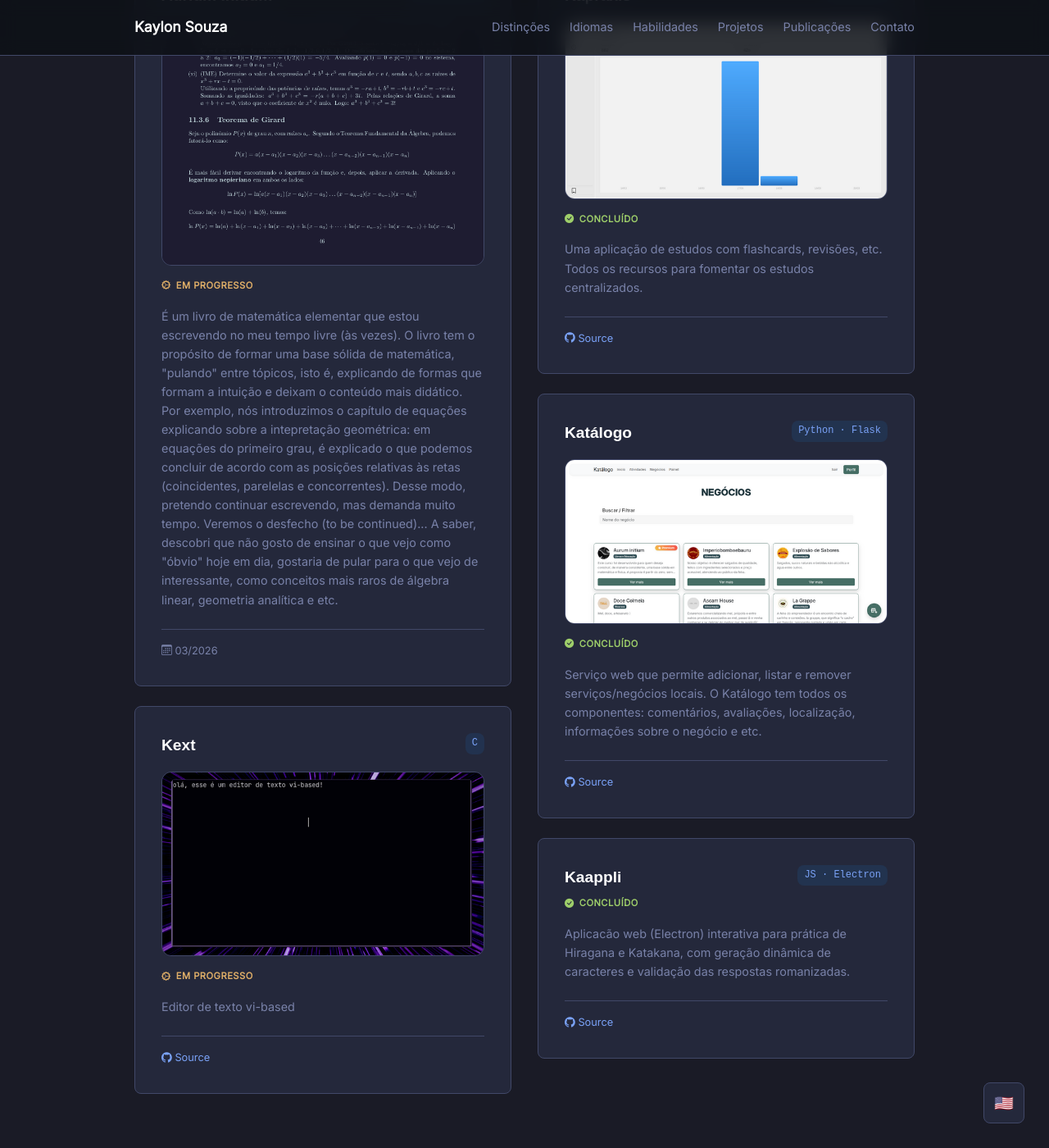
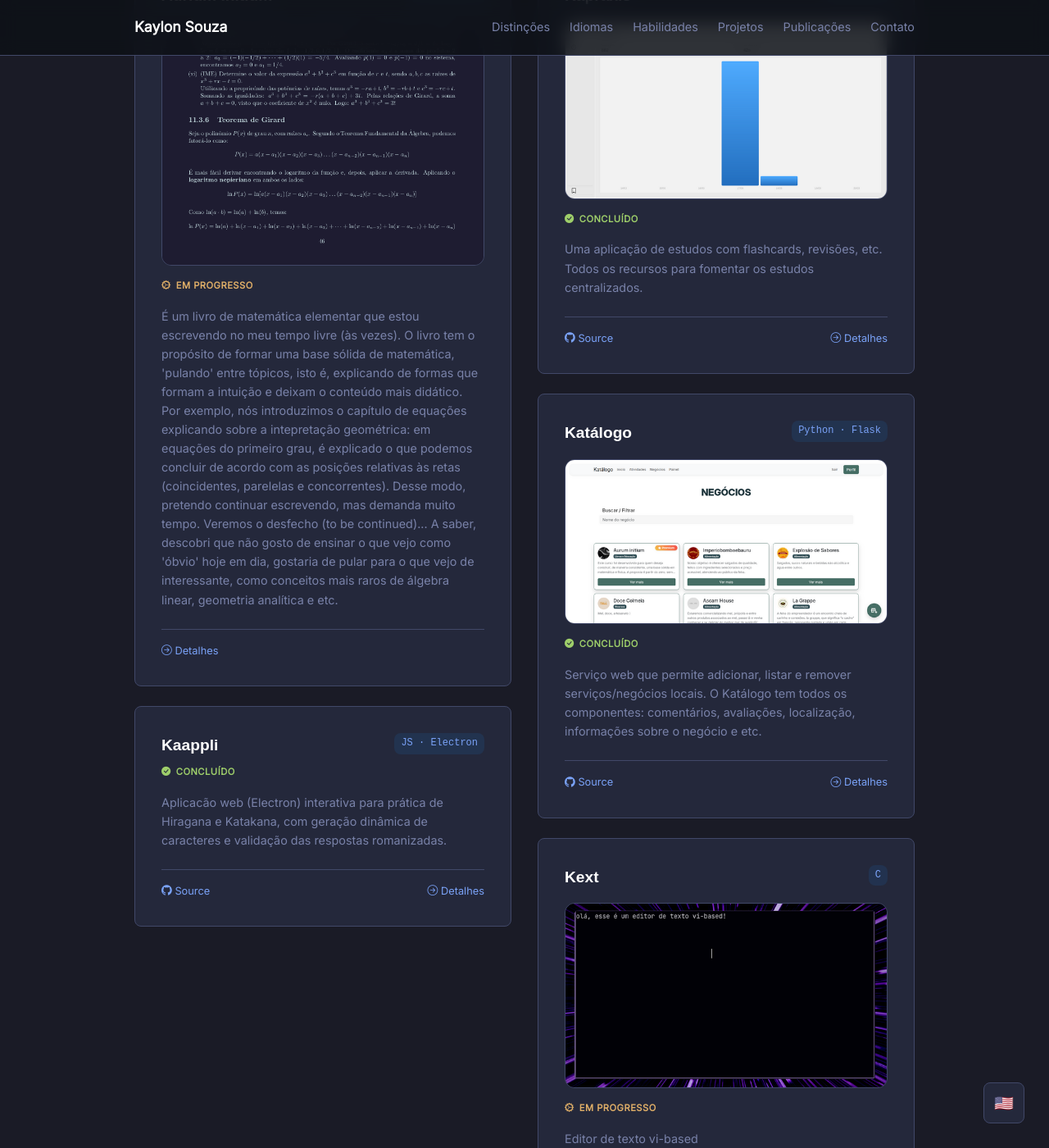
Before and after one commit to kaaylooon/kaaylooon.github.io, a Jekyll site: the page built from index.html, in a window 1280 px wide and 1400 px high, scrolled down 2106 px. Shown: the whole window at 82% size. Built offline with Jekyll 4.4.1, drawn with Linux system fonts in a browser that asks for light colours; some of the changed text lies outside the part shown.

Commit message:
redesign

```diff
--- a/_layouts/projeto.html
+++ b/_layouts/projeto.html
@@ -14,7 +14,7 @@
     <title>{{ page.title }} | Kaylon Souza</title>
     <meta name="description" content="{{ page.excerpt | strip_html | truncate: 160 }}">
     <link rel="stylesheet" href="https://cdn.jsdelivr.net/npm/bootstrap-icons@1.13.1/font/bootstrap-icons.min.css">
-    <link href="https://fonts.googleapis.com/css2=family=Inter:opsz,wght@14..32,300;14..32,400;14..32,500;14..32,600&family=Merriweather:wght@400;700;900&display=swap" rel="stylesheet">
+    <link href="https://fonts.googleapis.com/css2?family=Inter:opsz,wght@14..32,300;14..32,400;14..32,500;14..32,600&family=Merriweather:wght@400;700;900&display=swap" rel="stylesheet">
     <script>
   window.MathJax = {
     tex: {
--- a/index.html
+++ b/index.html
@@ -693,84 +693,38 @@
       <section id="projetos">
         <h2 data-en="Projects" data-pt="Projetos">Projetos</h2>
         <div class="project-list">
+          {% for projeto in site.projetos %}
             <div class="project-card">
               <div class="project-header">
-              <h3 data-en="Aurium Initium" data-pt="Aurium Initium">Aurium Initium</h3>
-              <span class="tech-stack">TeX · Math</span>
+                <h3>{{ projeto.title }}</h3>
+                {% if projeto.stack %}
+                  <span class="tech-stack">{{ projeto.stack }}</span>
+                {% endif %}
               </div>
+
+              {% if projeto.image %}
                 <div class="project-image" style="margin: 1rem 0; border-radius: 12px; overflow: hidden; border: 1px solid var(--border-color);">
-              <img src="./assets/2026-06-12  -  02h08m.png" alt="Aurium Initium" style="width: 100%; height: auto; display: block;">
+                  <img src="{{ projeto.image }}" alt="{{ projeto.title }}" style="width: 100%; height: auto; display: block;">
                 </div>
-            <div class="project-status status-progress">
-              <i class="bi bi-gear-wide-connected"></i> <span data-en="In Progress" data-pt="Em progresso">In Progress</span>
+              {% endif %}
+
+              <div class="project-status
+                {% if projeto.status == 'Concluído' or projeto.status == 'Completed' %}status-done{% else %}status-progress{% endif %}">
+                <i class="bi
+                  {% if projeto.status == 'Concluído' or projeto.status == 'Completed' %}bi-check-circle-fill{% else %}bi-gear-wide-connected{% endif %}"></i>
+                <span>{{ projeto.status | default: "Em progresso" }}</span>
               </div>
-            <p class="project-description" data-en="Book of elementary mathematics" data-pt='É um livro de matemática elementar que estou escrevendo no meu tempo livre (às vezes). O livro tem o propósito de formar uma base sólida de matemática, "pulando" entre tópicos, isto é, explicando de formas que formam a intuição e deixam o conteúdo mais didático. Por exemplo, nós introduzimos o capítulo de equações explicando sobre a intepretação geométrica: em equações do primeiro grau, é explicado o que podemos concluir de acordo com as posições relativas às retas (coincidentes, parelelas e concorrentes). Desse modo, pretendo continuar escrevendo, mas demanda muito tempo. Veremos o desfecho (to be continued)... A saber, descobri que não gosto de ensinar o que vejo como "óbvio" hoje em dia, gostaria de pular para o que vejo de interessante, como conceitos mais raros de álgebra linear, geometria analítica e etc.'>
-            É um livro de matemática elementar que estou escrevendo no meu tempo livre (às vezes). O livro tem o propósito de formar uma base sólida de matemática, "pulando" entre tópicos, isto é, explicando de formas que formam a intuição e deixam o conteúdo mais didático. Por exemplo, nós introduzimos o capítulo de equações explicando sobre a intepretação geométrica: em equações do primeiro grau, é explicado o que podemos concluir de acordo com as posições relativas às retas (coincidentes, parelelas e concorrentes). Desse modo, pretendo continuar escrevendo, mas demanda muito tempo. Veremos o desfecho (to be continued)... A saber, descobri que não gosto de ensinar o que vejo como "óbvio" hoje em dia, gostaria de pular para o que vejo de interessante, como conceitos mais raros de álgebra linear, geometria analítica e etc.</p>
+
+              <p class="project-description">{{ projeto.description | default: projeto.excerpt }}</p>
+
               <div class="project-footer">
-              <span><i class="bi bi-calendar3"></i> 03/2026</span>
+                {% if projeto.repo %}
+                  <a href="{{ projeto.repo }}" target="_blank"><i class="bi bi-github"></i> Source</a>
+                {% endif %}
+                <a href="{{ projeto.url }}"><i class="bi bi-arrow-right-circle"></i> Detalhes</a>
               </div>
             </div>
-          <div class="project-card">
-            <div class="project-header">
-              <h3 data-en="Kext" data-pt="Kext">Kext</h3>
-              <span class="tech-stack">C</span>
-            </div>
-            <div class="project-image" style="margin: 1rem 0; border-radius: 12px; overflow: hidden; border: 1px solid var(--border-color);">
-              <img src="./assets/kext2.png" alt="Kapraxis Screenshot" style="width: 100%; height: auto; display: block;">
-            </div>
-            <div class="project-status status-progress">
-              <i class="bi bi-gear-wide-connected"></i> <span data-en="In Progress" data-pt="Em progresso">In Progress</span>
-            </div>
-            <p class="project-description" data-en="Vi-based text editor" data-pt="Editor de texto vi-based">Editor de texto vi-based</p>
-            <div class="project-footer">
-              <a href="https://github.com/kaaylooon/kext" target="_blank"><i class="bi bi-github"></i> Source</a>
-            </div>
-          </div>
-          <div class="project-card">
-            <div class="project-header">
-              <h3 data-en="Kapraxis" data-pt="Kapraxis">Kapraxis</h3>
-              <span class="tech-stack">C++ · QT</span>
-            </div>
-            <div class="project-image" style="margin: 1rem 0; border-radius: 12px; overflow: hidden; border: 1px solid var(--border-color);">
-              <img src="./assets/kapraxis.png" alt="Kapraxis Screenshot" style="width: 100%; height: auto; display: block;">
-            </div>
-            <div class="project-status status-done">
-              <i class="bi bi-check-circle-fill"></i> <span data-en="Completed" data-pt="Concluído">Completed</span>
-            </div>
-            <p class="project-description" data-en="A study app with flashcards, revisions, etc. All study resources are centralized in here." data-pt="Uma aplicação de estudos com flashcards, revisões, etc. Todos os recursos para fomentar os estudos centralizados."> Uma aplicação de estudos com flashcards, revisões, etc. Todos os recursos para fomentar os estudos centralizados.</p>
-            <div class="project-footer">
-              <a href="https://github.com/kaaylooon/kapraxis" target="_blank"><i class="bi bi-github"></i> Source</a>
-            </div>
-          </div>
-          <div class="project-card">
-            <div class="project-header">
-              <h3 data-en="Katálogo" data-pt="Katálogo">Katálogo</h3>
-              <span class="tech-stack">Python · Flask</span>
-            </div>
-            <div class="project-image" style="margin: 1rem 0; border-radius: 12px; overflow: hidden; border: 1px solid var(--border-color);">
-              <img src="./assets/katalogo-1.png" alt="Kapraxis Screenshot" style="width: 100%; height: auto; display: block;">
-            </div>
-            <div class="project-status status-done">
-              <i class="bi bi-check-circle-fill"></i> <span data-en="Completed" data-pt="Concluído">Completed</span>
-            </div>
-            <p class="project-description" data-en="Web application of business/services listing" data-pt="Serviço web que permite adicionar, listar e remover serviços/negócios locais. O Katálogo tem todos os componentes: comentários, avaliações, localização, informações sobre o negócio e etc.">Serviço web que permite adicionar, listar e remover serviços/negócios locais. O Katálogo tem todos os componentes: comentários, avaliações, localização, informações sobre o negócio e etc.</p>
-            <div class="project-footer">
-              <a href="https://github.com/kaaylooon/Katalogo" target="_blank"><i class="bi bi-github"></i> Source</a>
-            </div>
-          </div>
-          <div class="project-card">
-            <div class="project-header">
-              <h3 data-en="Kaappli" data-pt="Kaappli">Kaappli</h3>
-              <span class="tech-stack">JS · Electron</span>
-            </div>
-            <div class="project-status status-done">
-              <i class="bi bi-check-circle-fill"></i> <span data-en="Completed" data-pt="Concluído">Completed</span>
-            </div>
-            <p class="project-description" data-en="Interactive web app (Electron) for practicing Hiragana and Katakana, with dynamic character generation and romanized answer validation." data-pt="Aplicacão web (Electron) interativa para prática de Hiragana e Katakana, com geração dinâmica de caracteres e validação das respostas romanizadas.">Aplicacão web (Electron) interativa para prática de Hiragana e Katakana, com geração dinâmica de caracteres e validação das respostas romanizadas.</p>
-            <div class="project-footer">
-              <a href="https://github.com/kaaylooon/Kaappli" target="_blank"><i class="bi bi-github"></i> Source</a>
-            </div>
-          </div>
+          {% endfor %}
         </div>
       </section>
       <section id="posts">
```
Also changed, not shown: _projetos/aurium-initium.md (added, +12 -0 lines), _projetos/kaappli.md (added, +12 -0 lines), _projetos/kapraxis.md (added, +17 -0 lines), _projetos/katalogo.md (added, +17 -0 lines), _projetos/kext.md (added, +13 -0 lines), 1 other file. Lines whose indentation alone changed are shown as unchanged.
